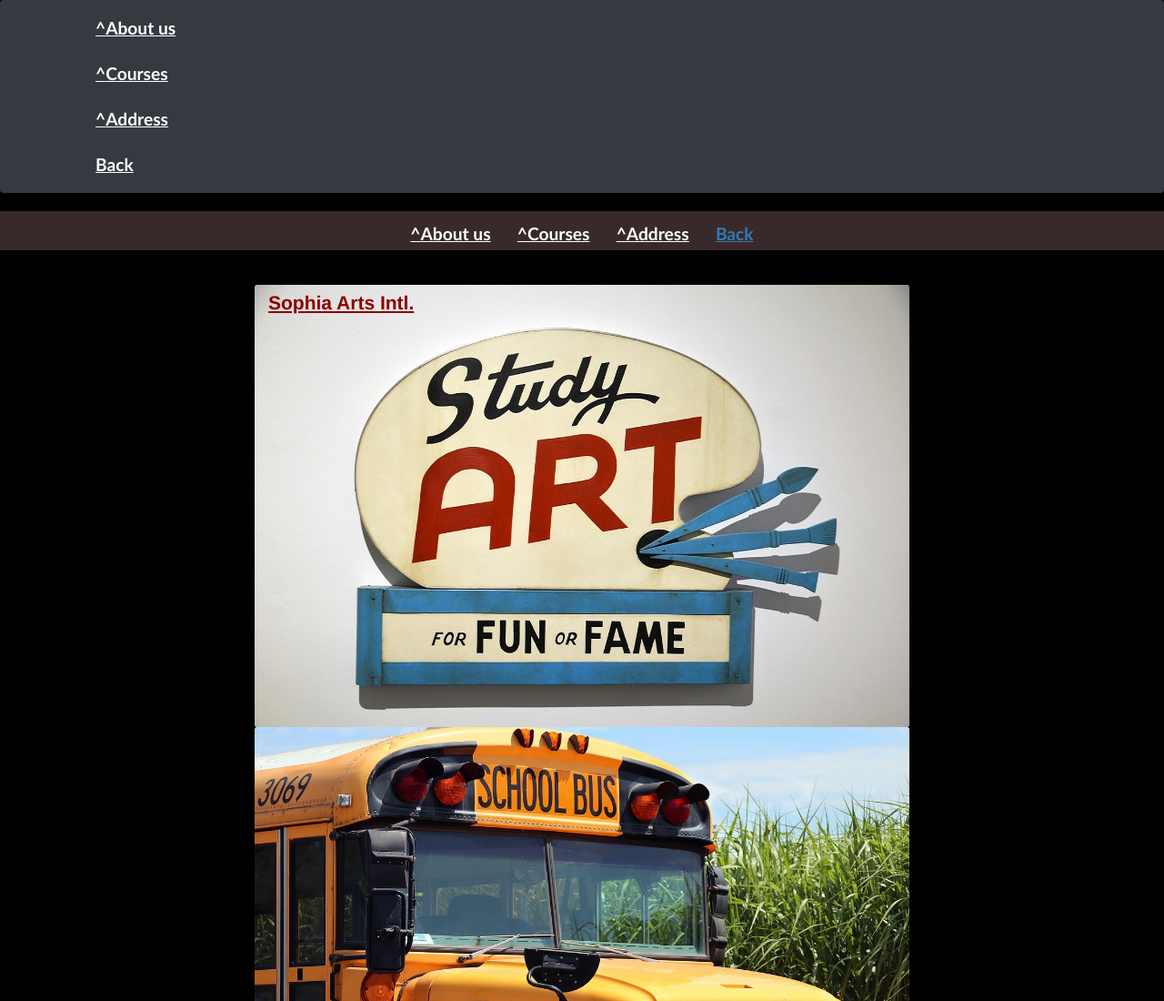
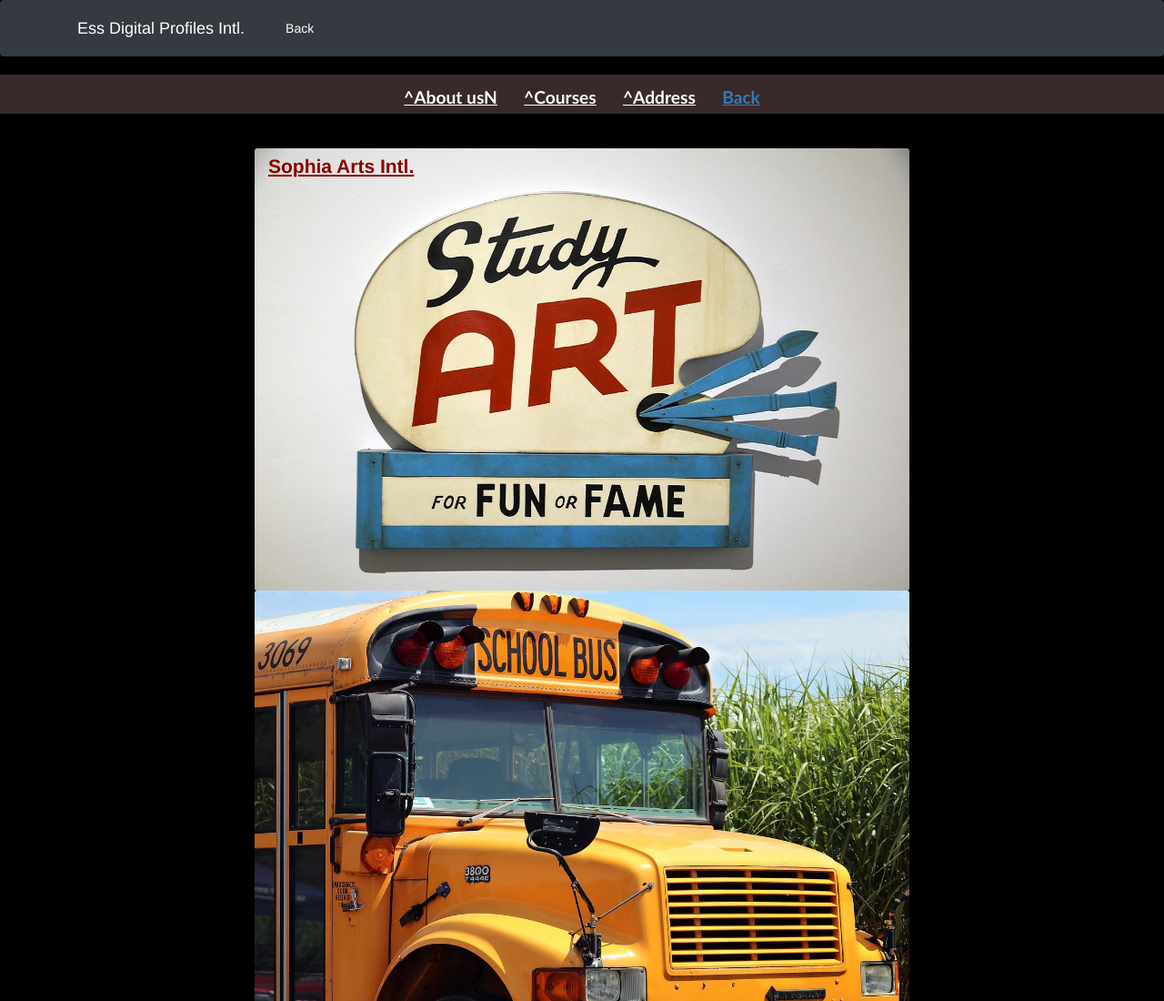
Before and after one commit to MyProfile-Page/Profile-Project, a plain HTML site: page edu-sample.html in a window 1280 px wide. Shown: the top 1100 px of the page at 91% size. Drawn offline with nearby package versions, Linux system fonts and the light colour scheme.

Commit message:
Add files via upload

```diff
--- a/edu-sample.html
+++ b/edu-sample.html
@@ -28,22 +28,19 @@
 
 <body class = "body_cls"; font-family: 'Poppins', sans-serif; >
 
-   <!-- 🌍 Navigation Bar -->
+      <!-- 🌍 Navigation Bar -->
   <nav class="navbar navbar-expand-lg navbar-dark bg-dark">
     <div class="container">
-        <button class="navbar-toggler" type="button" data-bs-toggle="collapse" data-bs-target="#navbarNav">
+      <a class="navbar-brand" href="#">Ess Digital Profiles Intl.</a>
+      <button class="navbar-toggler" type="button" data-bs-toggle="collapse" data-bs-target="#navbarNav">
         <span class="navbar-toggler-icon"></span>
       </button>
-       <div class="collapse navbar-collapse" id="navbarNav">
+        <div class="collapse navbar-collapse" id="navbarNav">
         <ul class="navbar-nav ms-auto">
-          <li class="nav-item">
+          <li class="nav-item"><a class="nav-link active" href="#" onclick = "checkback(event)">Back</a></li>
 
-            <a  id="aabout" href="javascript:void(0)"  class="nav-link active a1 toggle-link"  onclick="toggleSection('s1')"><span id="icon">^</span>About us</a>
-           <a  id="acourses" href="javascript:void(0)"   class="nav-link active a1 toggle-link"  onclick="toggleSection('s2')"><span id="icon">^</span>Courses</a>
-          <a  id="aaddress" href="javascript:void(0)"   class="nav-link active a1 toggle-link"  onclick="toggleSection('s3')"><span id="icon">^</span>Address</a>
-          <a id="aback" class="nav-link active aback" href="#" onclick = "checkback(event)" >Back</a>
-          </li>
-       </ul>
+
+        </ul>
       </div>
     </div>
   </nav>
@@ -52,7 +49,7 @@
 <div class="dmenu">
 <div class="gap14vh"></div>
 
-<a  id="aabout" href="javascript:void(0)"  class="a1 toggle-link"  onclick="toggleSection('s1')"><span id="icon">^</span>About us</a>
+<a  id="aabout" href="javascript:void(0)"  class="a1 toggle-link"  onclick="toggleSection('s1')"><span id="icon">^</span>About usN</a>
 <P class="menupara">&nbsp&nbsp&nbsp&nbsp</P>
 <a  id="acourses" href="javascript:void(0)"  class="a1 toggle-link"  onclick="toggleSection('s2')"><span id="icon">^</span>Courses</a>
 <P class="menupara">&nbsp&nbsp&nbsp&nbsp</P>
```
